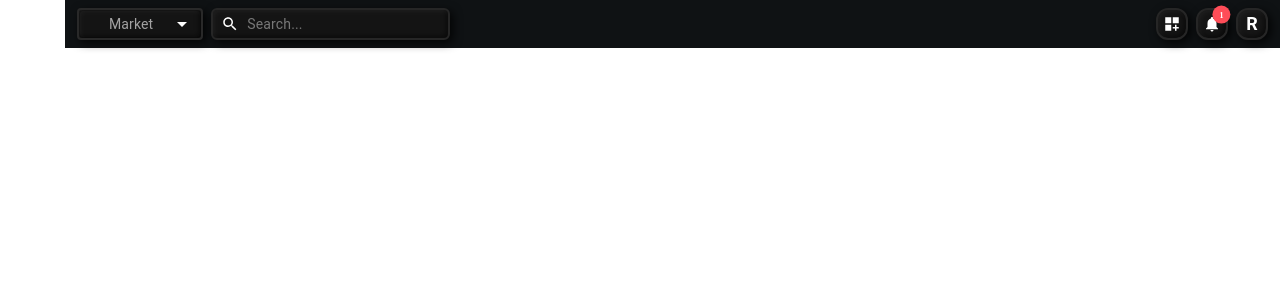
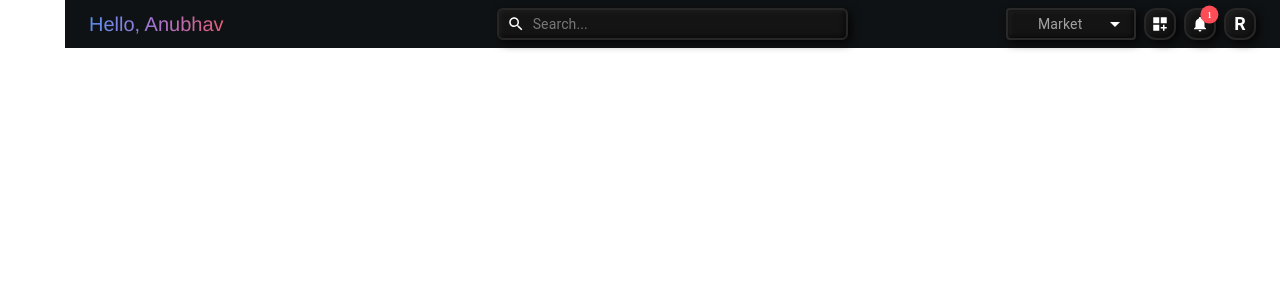
Before and after one commit to 02anubhav/header, a React (Vite) app: page / in a window 1280 px wide. Shown: the top 300 px of the page. Built offline with nearby package versions, Linux system fonts and the light colour scheme.

Commit message:
new_test

```diff
--- /dev/null
+++ b/src/Components/Middle.jsx
@@ -0,0 +1,12 @@
+import React from 'react'
+import Search from './Search'
+const Section3 = () => {
+  return (
+    <div className='Middle'>
+      <Search />
+    </div>
+
+  )
+}
+
+export default Section3
--- a/src/Components/Section1.jsx
+++ b/src/Components/Section1.jsx
@@ -2,6 +2,7 @@ import * as React from "react";
 import Section3 from "./Profile";
 import Notification from "./Notification";
 import EditDashboard from "./EditDashboard";
+import DropDown from "./DropDown";
 const Section1 = () => {
   const count=()=>{
      let val= 1;
@@ -11,6 +12,7 @@ const Section1 = () => {
     <div className="section1">
       <div className="section1__container2">
         <div className="section3">
+          <DropDown/>
           <EditDashboard>Edit Dashboard</EditDashboard>
           <Notification count={1} />
         </div>
--- a/src/Components/Section2.jsx
+++ b/src/Components/Section2.jsx
@@ -2,11 +2,15 @@ import React from "react";
 import Search from "./Search";
 // import Market from "./Market";
 import Dropdown from "./DropDown";
+import Typography from "@mui/material/Typography";
 
 const Section2 = () => {
   return (
     <div div className="Section2">
-      <Dropdown />
+      <h6 class="gradient-text">Hello, Anubhav</h6>
+
+      {/* <Dropdown /> */}
+
       <Search />
     </div>
   );
--- a/src/Pages/Header.jsx
+++ b/src/Pages/Header.jsx
@@ -1,15 +1,51 @@
+// import React from "react";
+// import Section1 from "../Components/Section1";
+// import Section2 from "../Components/Section2";
+// // import Middle from "../Components/Middle";
+
+// const Header = () => {
+//   return (
+//     <div className="container">
+//       <Section2 />
+//       {/* <Middle/> */}
+//       <Section1 />
+//     </div>
+//   );
+// };
+
+// export default Header;
+
+
+
+
 import React from "react";
-import Section1 from "../Components/Section1";
-import Section2 from "../Components/Section2";
-import Section3 from "../Components/Profile";
+import { Stack, Box } from "@mui/material";
+import Profile from "../Components/Profile";
+import Notification from "../Components/Notification";
+import EditDashboard from "../Components/EditDashboard";
+import DropDown from "../Components/DropDown";
+import Search from "../Components/Search";
 
-const Header = () => {
+import "./Header.scss"; // Import the SASS file
+import { Edit } from "@mui/icons-material";
+
+const ThreeSections = () => {
   return (
-    <div className="container">
-      <Section2 />
-      <Section1 />
-    </div>
+    <Stack className="section-stack">
+      <Box className="section-box section-one">
+        <h6 class="gradient-text">Hello, Anubhav</h6>
+      </Box>
+      <Box className="section-box section-two">
+        <Search />
+      </Box>
+      <Box className="section-box section-three">
+        <DropDown />
+        <EditDashboard />
+        <Notification count={1} />
+        <Profile />
+      </Box>
+    </Stack>
   );
 };
 
-export default Header;
+export default ThreeSections;
--- /dev/null
+++ b/src/Pages/Header.scss
@@ -0,0 +1,51 @@
+$header-height: 48px;
+$CloseSidebar-width : 65px;
+$header-width : calc(100% - #{$CloseSidebar-width});
+$paddingX : 12px;
+$paddingY : 2px;
+$Uni-gap : 8px;
+$primary-color : #0F1214;
+
+
+
+.section-stack{
+  flex-direction: row !important;
+  justify-content: space-between !important;
+  align-items: center !important;
+  background-color: $primary-color;
+  width: $header-width;
+  height: $header-height;
+  gap: $Uni-gap;
+  margin-left: $CloseSidebar-width;
+}
+
+.section-box {
+  height: 100%;
+  width: 100%;
+  padding: 1.5rem;
+  border-radius: 8px;
+}
+
+.section-one {
+  // background-color: #90caf9;
+  display: flex !important;
+    justify-content: space-between !important;
+    align-items: center !important;
+    gap: $Uni-gap; // Primary light
+}
+
+.section-two {
+  // background-color: #f48fb1;
+  display: flex !important;
+  justify-content: space-between !important;
+  align-items: center !important;
+  gap: $Uni-gap;
+}
+
+.section-three {
+  display: flex !important;
+  justify-content: flex-end  !important;
+  align-items: center   !important;
+  gap: $Uni-gap;
+  // background-color: #a5d6a7; // Success light
+}
--- a/src/Styles/app.scss
+++ b/src/Styles/app.scss
@@ -1,5 +1,5 @@
 @use "mixin" as m;
-
+@use "sass:math";
 // COLORS
 $primary-color : #0F1214;
 $theme-color : #ffffff;
@@ -35,9 +35,15 @@ $paddingY : 2px;
 // MARGIN
 $marginX : 5px;
 $marginY : 0;
+
 //
-$section2-width : 60%;
-$section1-width : 40%;
+// $section1-width : math.div($header-width,3);
+// $section2-width :  math.div($header-width,3);
+// $section3-width :  math.div($header-width,3);
+
+$section1-width :35%;
+$section2-width :  65%;
+
 // SCROLLBAR
 $scrollbar-width : 8px;
 //icon
@@ -49,6 +55,36 @@ $icon-height:32px;
   box-sizing: border-box;
 }
 
+.box{
+color:white;
+font-family: sans-serif;
+// background: #1adb91;
+line-height: 14px;
+width: fit-content;
+padding-bottom: 1px;
+}
+
+
+.gradient-text {
+  font-size: 20px;
+  background-color: #1adb91;
+  font-family: Google Sans, Helvetica Neue, sans-serif;
+  font-weight: 100;
+  background: linear-gradient(to right, #5a8dee, #a874d0, #e35d74);
+  -webkit-background-clip: text;
+  -webkit-text-fill-color: transparent;
+}
+
+
+
+.box h6{
+  margin-left: 1px;
+  font-size:8px;
+
+  font-weight: 100;
+
+}
+
 
 .container {
   @include m.flex(row, space-between, center, wrap);
@@ -57,21 +93,22 @@ $icon-height:32px;
   height: $header-height;
   padding: $paddingY $paddingX;
   margin-left: $CloseSidebar-width;
-
 }
 
 .Section2{
   // background-color: $redBg-color;
   width: $section2-width;
-  gap: $Uni-gap;
-  @include m.flex(row, flex-left, center, wrap);
+  // gap: $Uni-gap;
+  @include m.flex(row, space-between, center, wrap);
 }
 
 .section1{
   @include m.flex(row, space-between, center, wrap);
   // background-color:$cal-rtBg-color;
+  // width: $section1-width;
   gap: $Uni-gap;
 }
+
 
 
 .section3{
@@ -80,6 +117,9 @@ color: white;
 @include m.flex(row, flex-end , center, wrap);
 gap: $Uni-gap;
 }
+
+
+
 
 //------------------notification bar-------------------------------//
 
@@ -127,11 +167,12 @@ gap: $Uni-gap;
   display: flex;
   align-items: center;
   background: #141414;
+  // background-color: #1adb91;
   padding: 5px 8px;
   border-radius: 6px;
   border: 2px solid #262626;
   height: $icon-height;
-  max-width: 40% !important;
+  width: 100% !important;
   position: relative;
   box-shadow: inset 2px 2px 5px rgba(255, 255, 255, 0.05),
       inset -2px -2px 5px rgba(0, 0, 0, 0.5),
@@ -174,9 +215,6 @@ gap: $Uni-gap;
   background-color: #1f1f1f !important;
 }
 
-
-
-
 //------------------Dropdown------------------------------//
 .custom-dropdown {
   background: #141414;
@@ -189,7 +227,7 @@ gap: $Uni-gap;
   border: 2px solid #292929;
   display: flex !important;
   align-items: center;
-  max-width: 40% !important;
+  width: 130px !important;
   max-height: $icon-height;
   transition: all 0.3s ease-in-out;
   box-shadow: inset 2px 2px 5px rgba(255, 255, 255, 0.05),
```
